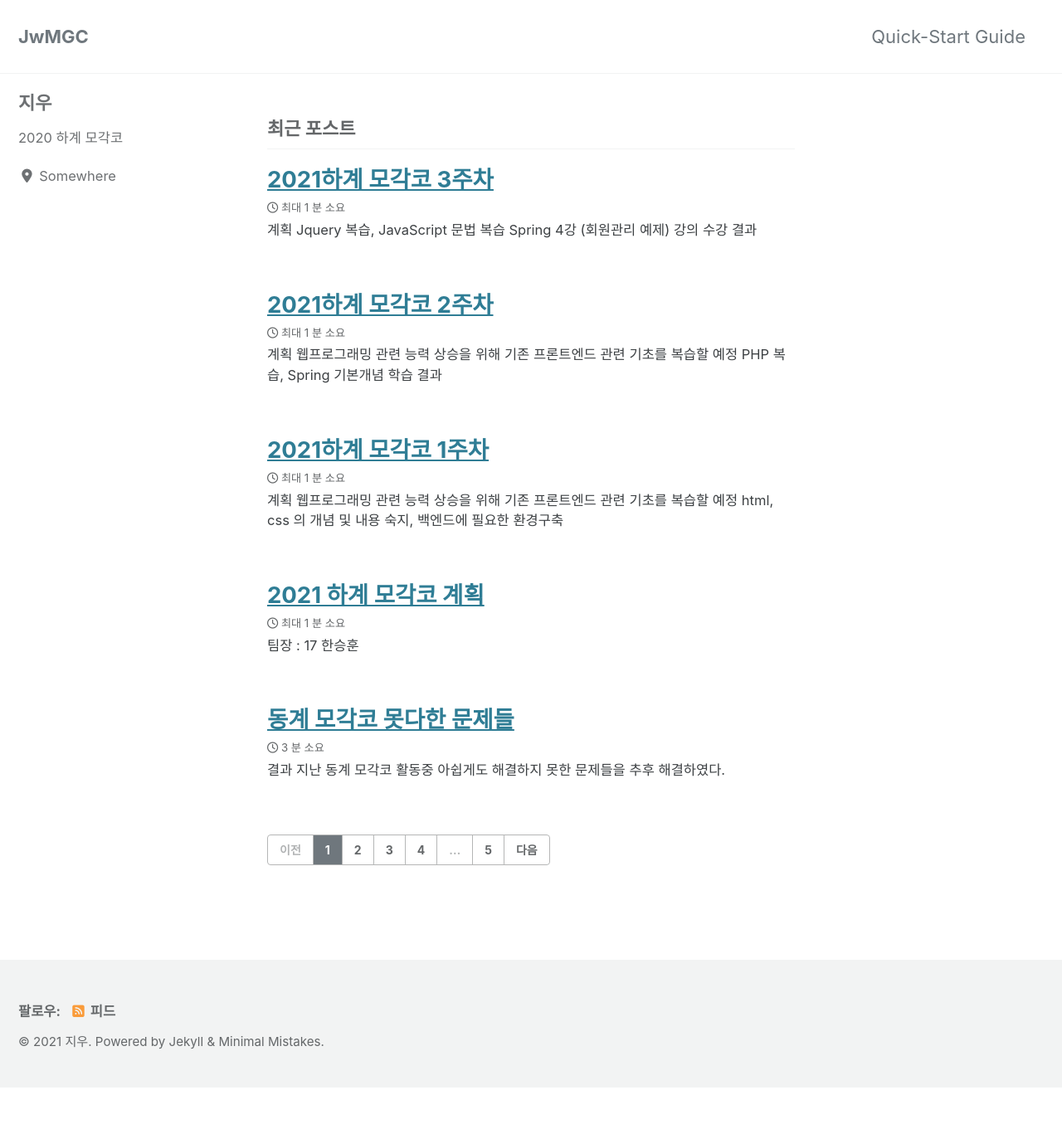
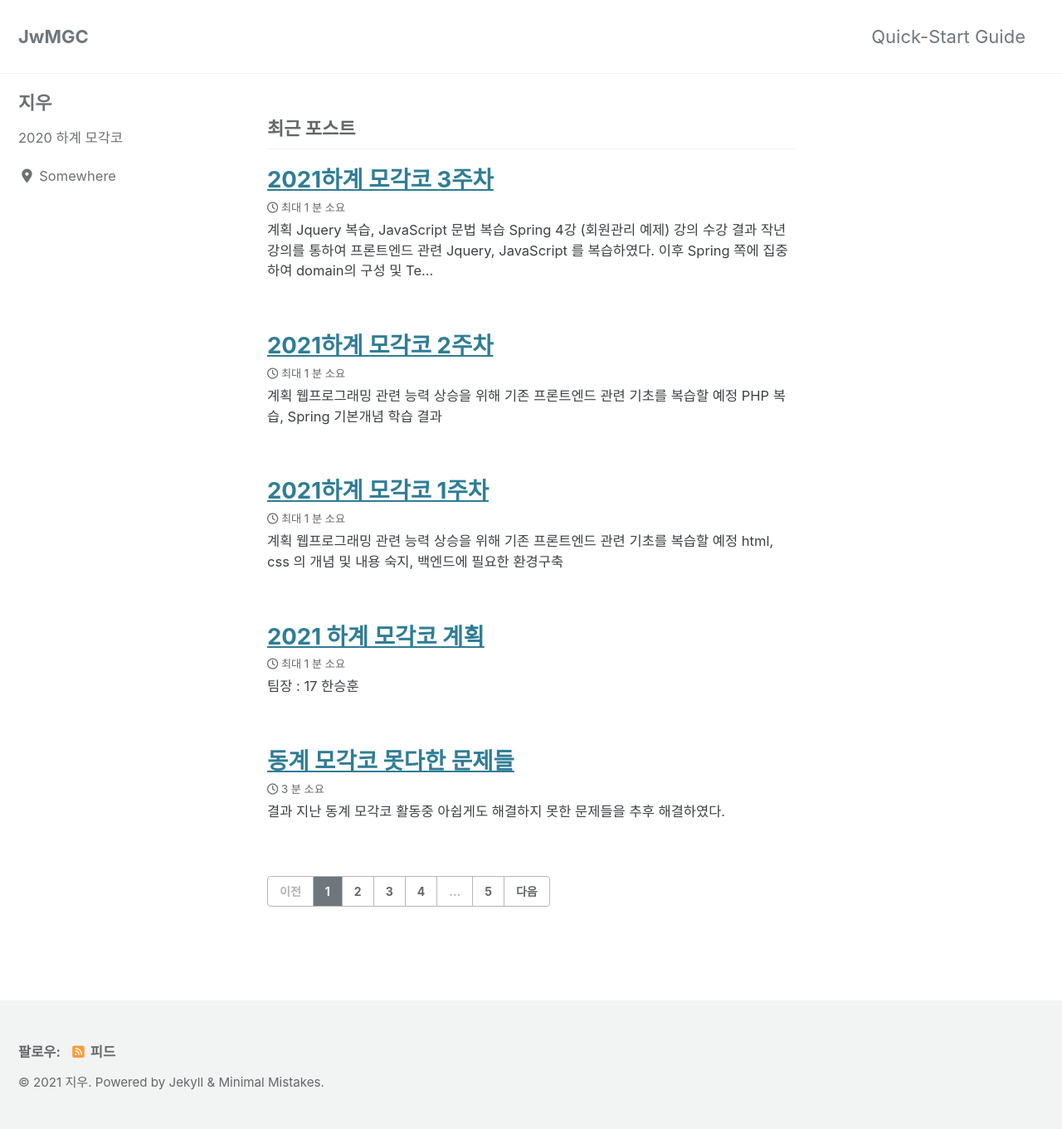
Before and after one commit to jwPark6/jwPark6.github.io, a Jekyll site: the page built from index.html, in a window 1280 px wide. Shown: the whole page at 83% size. Built offline with Jekyll 4.4.1, drawn with Linux system fonts in a browser that asks for light colours; cached includes are drawn as plain includes; nearby versions of some CDN libraries; the list of posts is cut into pages by our own code; before the commit the page ends 1311 px from its top, so only the background shows below that.

Commit message:
2021-Summer-Mgc-Week3

```diff
--- a/_posts/2021-07-18-summer-week3.md
+++ b/_posts/2021-07-18-summer-week3.md
@@ -6,3 +6,11 @@ title: "2021하계 모각코 3주차"
   - Jquery 복습, JavaScript 문법 복습
   - Spring 4강 (회원관리 예제) 강의 수강
 ### 결과
+  - 작년 강의를 통하여 프론트엔드 관련 Jquery, JavaScript 를 복습하였다.
+  - 이후 Spring 쪽에 집중하여 domain의 구성 및 Test 를 해보며 데이터가 처리되는 방식을 이해하였다.
+  ![image](https://user-images.githubusercontent.com/67006945/126059866-16ec148b-8a42-4ff6-9d6f-dd410d214930.png)
+
+  - 아래는 작성한 일부 코드이다.
+  ![image](https://user-images.githubusercontent.com/67006945/126059879-05248e02-7bff-487c-b82a-aa8e47b4a418.png)
+
+  - 테스트 과정에서 각 메소드가 실행되면서 객체끼리 혼용이 일어나는데 이를 해결하기 위해 AfterEach 를 통하여 각 데이터를 리셋하는 중요성을 학습하였다.
```
